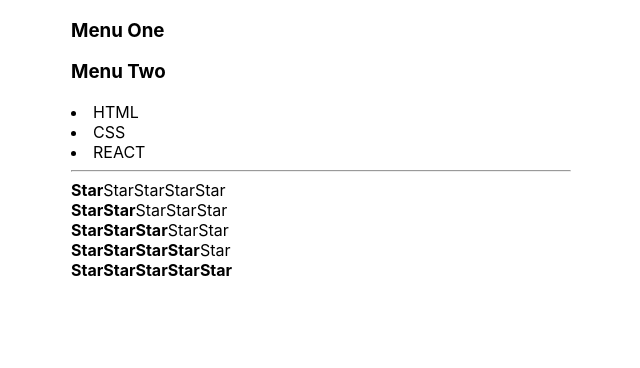
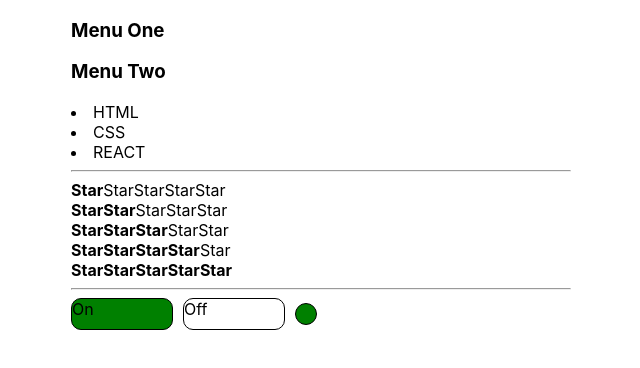
Before and after one commit to Dior99/react-task, a React (Create React App) app: page / in a window 1280 px wide. Shown: the top 368 px of the page, without its empty margins (319-959 px from the left). Built offline with nearby package versions, Linux system fonts and the light colour scheme.

Commit message:
Add new component OnOff

```diff
--- a/src/App.tsx
+++ b/src/App.tsx
@@ -2,6 +2,7 @@
 import './App.css';
 import Accordion from "./Components/Accordion";
 import Rating from "./Components/Rating";
+import OnOff from "./Components/OnOff";
 
 function App() {
     return (
@@ -14,6 +15,8 @@
             <Rating value={3}/>
             <Rating value={4}/>
             <Rating value={5}/>
+            <hr/>
+            <OnOff collapsed={false}/>
         </div>
     );
 }
--- /dev/null
+++ b/src/Components/OnOff.tsx
@@ -0,0 +1,46 @@
+import React from 'react';
+
+type OnOffPropsType = {
+    collapsed: boolean
+}
+
+function OnOff(props: OnOffPropsType) {
+
+    const header = {
+        display: "flex",
+    }
+    const on = {
+        width: "100px",
+        height: "30px",
+        border: "1px solid black",
+        borderRadius: "10px",
+        marginRight: "10px",
+        backgroundColor: !props.collapsed ? "green" : "white",
+    }
+    const off = {
+        width: "100px",
+        height: "30px",
+        border: "1px solid black",
+        borderRadius: "10px",
+        marginRight: "10px",
+        backgroundColor: !props.collapsed ? "white" : "red",
+    }
+    const circle = {
+        width: "20px",
+        height: "20px",
+        border: "1px solid black",
+        borderRadius: "30px",
+        marginRight: "10px",
+        alignSelf: "center",
+        backgroundColor: !props.collapsed ? "green" : "red",
+    }
+
+    return (
+        <div style={header}>
+            <div style={on}>On</div>
+            <div style={off}>Off</div>
+            <div style={circle}></div>
+        </div>
+    )
+}
+export default OnOff;
```
